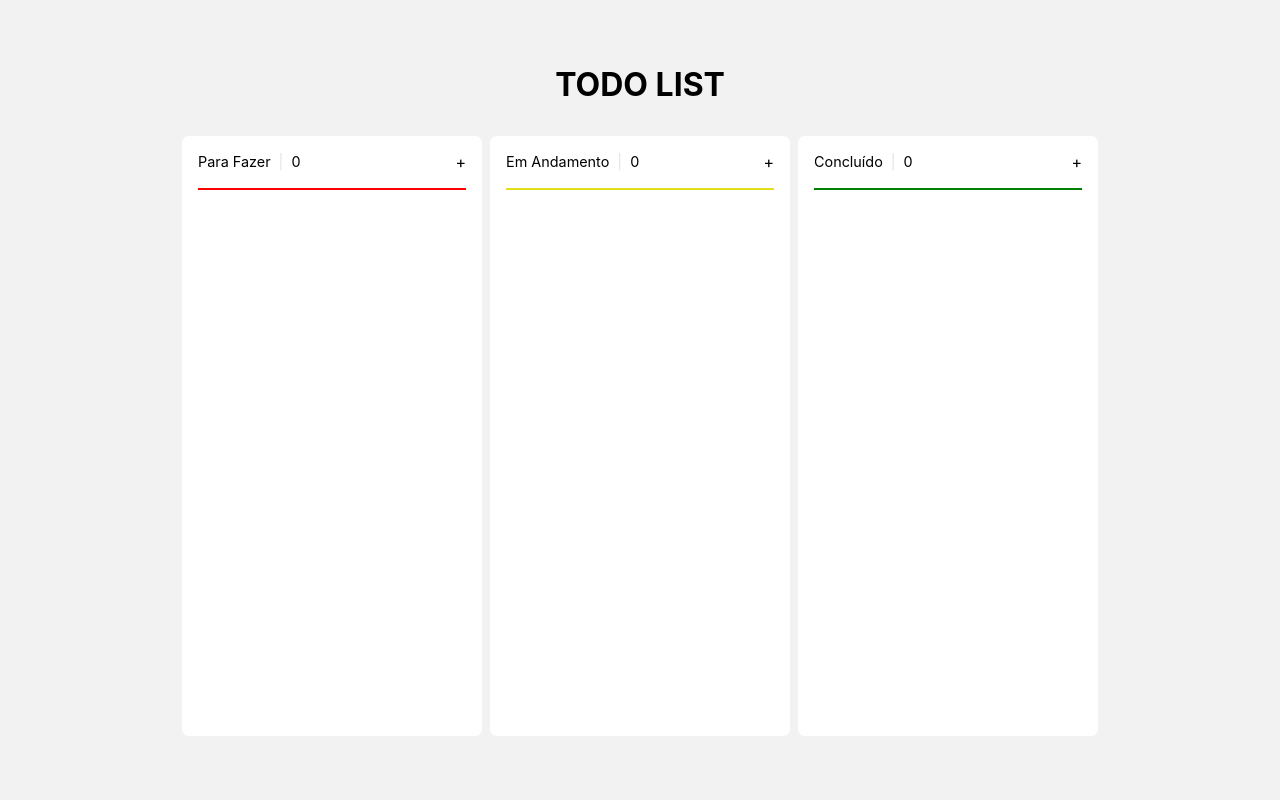
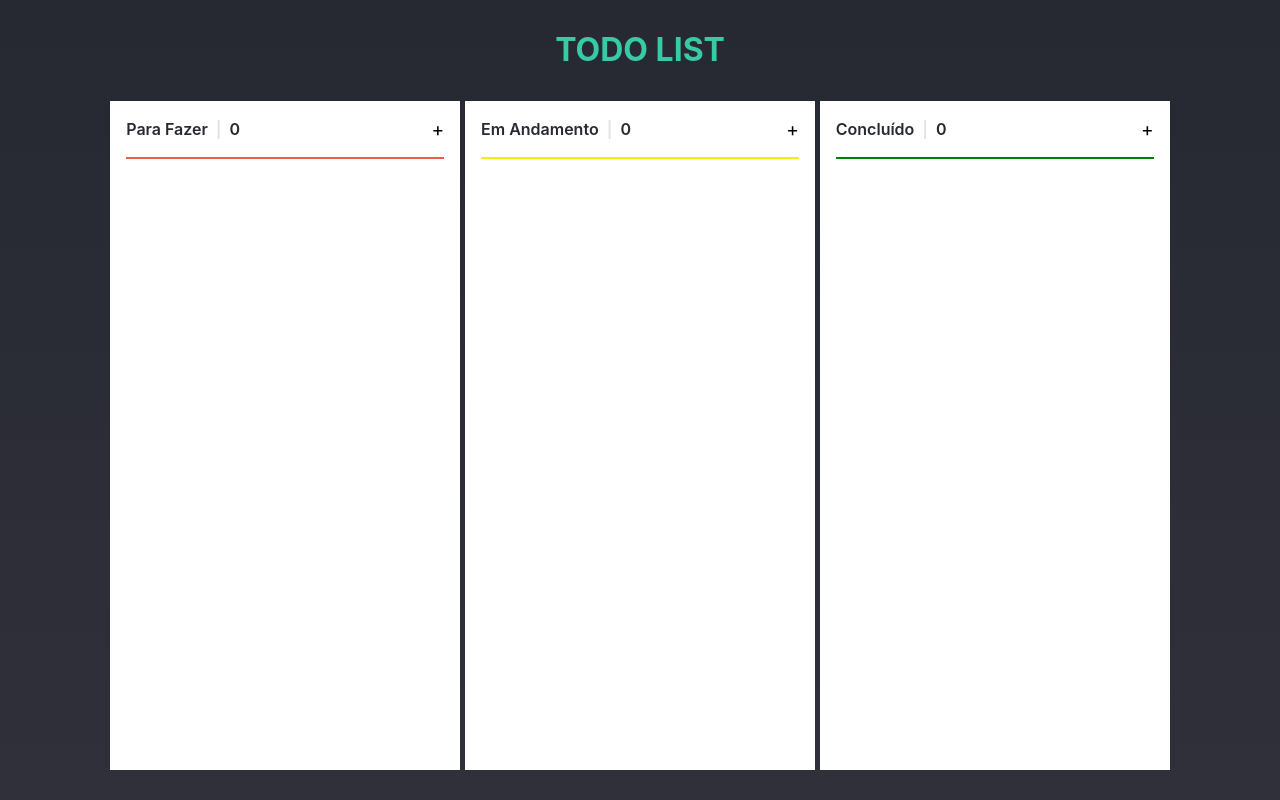
Before and after one commit to rodhenr/ToDo-List, a React (Create React App) app: page / in a window 1280 px wide. Built offline with nearby package versions, Linux system fonts and the light colour scheme.

Commit message:
Mudanças no layout

```diff
--- a/src/App.jsx
+++ b/src/App.jsx
@@ -24,9 +24,15 @@ function App() {
   }, [itens]);
 
   function salvarNovoItem(id, desc, coluna) {
-    setItens((prevState) => {
-      return [...prevState, { id, desc, coluna }];
-    });
+    const repetido = itens.some((i) => i.desc === desc);
+
+    if (!repetido) {
+      setItens((prevState) => {
+        return [...prevState, { id, desc, coluna }];
+      });
+    } else {
+      alert("Item repetido! Digite outra descrição.");
+    }
   }
 
   function excluirItem(id) {
@@ -43,6 +49,7 @@ function App() {
           id={item.id}
           key={item.id}
           desc={item.desc}
+          itens={itens}
           setItens={setItens}
           colunaAtual={item.coluna}
           excluirItem={excluirItem}
--- a/src/components/Coluna.jsx
+++ b/src/components/Coluna.jsx
@@ -1,6 +1,8 @@
 import { useState } from "react";
+
 import { useDrop } from "react-dnd";
-const { v4: uuidv4 } = require("uuid");
+
+import { v4 as uuidv4 } from "uuid";
 
 function Coluna({ children, className, titulo, salvarNovoItem }) {
   const [novoItem, setNovoItem] = useState("");
@@ -19,7 +21,7 @@ function Coluna({ children, className, titulo, salvarNovoItem }) {
   const getBackgroundColor = () => {
     if (isOver) {
       if (canDrop) {
-        return "#75d17bc8";
+        return "#ebebeb";
       }
     } else {
       return "";
@@ -40,7 +42,6 @@ function Coluna({ children, className, titulo, salvarNovoItem }) {
       salvarNovoItem(uuidv4(), novoItem, titulo);
       setNovoItem("");
       setOpen(false);
-      alert("Novo Item Adicionado!");
     } else {
       return;
     }
@@ -63,7 +64,7 @@ function Coluna({ children, className, titulo, salvarNovoItem }) {
             <span onClick={handleOpen}>{open ? "-" : "+"}</span>
           </div>
         </div>
-        <div className="novo-item">
+        <div className={open ? "novo-item ativo" : "novo-item"}>
           {open && (
             <>
               <input
--- a/src/components/Item.jsx
+++ b/src/components/Item.jsx
@@ -2,9 +2,12 @@ import { useDrag } from "react-dnd";
 
 import { NOME_COLUNAS } from "./constants";
 
+import { FontAwesomeIcon } from "@fortawesome/react-fontawesome";
+import { faTrash } from "@fortawesome/free-solid-svg-icons";
+
 import "../styles/Item.scss";
 
-function Item({ desc, setItens, colunaAtual, excluirItem, id }) {
+function Item({ desc, setItens, colunaAtual, excluirItem, id, itens }) {
   const [{ isDragging }, drag] = useDrag({
     type: "item",
     item: { desc, colunaAtual },
@@ -35,22 +38,23 @@ function Item({ desc, setItens, colunaAtual, excluirItem, id }) {
 
   const opacity = isDragging ? 0.4 : 1;
 
-  // Percorre o state em busca do item e altera o nome de sua coluna
   function mudarColunaItem(item, nomeColuna) {
-    setItens((prevState) => {
-      return prevState.map((i) => {
-        return {
-          ...i,
-          coluna: i.desc === item.desc ? nomeColuna : i.coluna,
-        };
-      });
-    });
+    const valorAlterar = itens.filter((i) => i.desc === item.desc);
+    const novoArray = itens.filter((i) => i.desc !== item.desc);
+
+    valorAlterar[0].coluna = nomeColuna;
+    novoArray.push(...valorAlterar);
+
+    setItens(novoArray);
   }
 
   return (
     <div ref={drag} className="item" style={{ opacity }}>
+      <div className="item-circle"></div>
       {desc}
-      <span onClick={() => excluirItem(id)}>X</span>
+      <span onClick={() => excluirItem(id)}>
+        <FontAwesomeIcon icon={faTrash} />
+      </span>
     </div>
   );
 }
--- a/src/index.css
+++ b/src/index.css
@@ -1,5 +1,5 @@
 body {
-  background-color: #f2f2f2;
+  background: linear-gradient(to bottom, #262932, #30303a);
   overflow: hidden;
   margin: 0;
   font-family: -apple-system, BlinkMacSystemFont, "Segoe UI", "Roboto", "Oxygen",
--- a/src/styles/App.scss
+++ b/src/styles/App.scss
@@ -6,6 +6,7 @@
   height: 100vh;
 
   h1 {
+    color: #38caa5;
     margin: 0;
     padding-bottom: 2rem;
   }
@@ -14,39 +15,24 @@
 .container-colunas {
   align-items: center;
   display: flex;
-  gap: 0.5rem;
+  gap: 0.3rem;
   justify-content: center;
 }
 
 .coluna {
   background-color: #fff;
-  border-radius: 7px;
   display: flex;
   flex-direction: column;
-  gap: 0.7rem;
-  height: 600px;
+  gap: 0.4rem;
+  height: 650px;
   overflow-y: scroll;
-  width: 300px;
+  padding-bottom: 1.2rem;
+  width: 350px;
 }
 
 /* width */
 ::-webkit-scrollbar {
-  width: 7px;
-}
-
-/* Track */
-::-webkit-scrollbar-track {
-  background: #f1f1f1;
-}
-
-/* Handle */
-::-webkit-scrollbar-thumb {
-  background: #888;
-}
-
-/* Handle on hover */
-::-webkit-scrollbar-thumb:hover {
-  background: #555;
+  display: none;
 }
 
 .coluna-desc {
@@ -69,8 +55,9 @@
 
 .desc-info {
   align-items: center;
+  color: #262932;
   display: flex;
-  font-size: 0.9rem;
+  font-weight: 600;
   display: flex;
   gap: 0.5rem;
 
@@ -83,44 +70,78 @@
 
 .desc-novo {
   cursor: pointer;
+  font-size: 1.2rem;
 }
 
 .novo-item {
   display: flex;
-  gap: 0.2rem;
+  max-height: 0;
   width: 100%;
 
   input {
-    border: 1px solid black;
+    background-color: #dfe1ef;
+    border: none;
     border-radius: 0;
     box-sizing: border-box;
+    color: #000;
     font-size: 0.8rem;
     left: 0;
-    padding: 0.4rem;
+    padding: 0.6rem 0.4rem;
     width: 100%;
+
+    &::placeholder {
+      color: #000;
+    }
+
+    &:focus {
+      outline: none;
+    }
   }
 
   button {
+    border: none;
+    color: #fff;
     cursor: pointer;
-    width: 70px;
+    width: 50px;
   }
+}
+
+.novo-item.ativo {
+  max-height: 100%;
+  transition: 0.3s max-height linear;
 }
 
 .coluna-fazer {
   .coluna-desc {
-    border-color: red;
+    border-color: #f45849;
   }
-  .item {
-    border-color: red;
+
+  .item-circle {
+    background-color: #f45849;
+  }
+
+  .novo-item {
+    button {
+      background-color: #f45849;
+      color: #fff;
+    }
   }
 }
 
 .coluna-andamento {
   .coluna-desc {
-    border-color: rgb(223, 223, 28);
+    border-color: #efef02;
   }
-  .item {
-    border-color: rgb(223, 223, 28);
+
+  .item-circle {
+    background-color: #efef02;
+  }
+
+  .novo-item {
+    button {
+      background-color: #efef02;
+      color: #000;
+    }
   }
 }
 
@@ -128,7 +149,15 @@
   .coluna-desc {
     border-color: green;
   }
-  .item {
-    border-color: green;
+
+  .item-circle {
+    background-color: green;
+  }
+
+  .novo-item {
+    button {
+      background-color: green;
+      color: #fff;
+    }
   }
 }
--- a/src/styles/Item.scss
+++ b/src/styles/Item.scss
@@ -1,18 +1,27 @@
 .item {
   align-items: center;
-  border: 1px solid black;
-  border-left: 6px solid black;
+  border: 1px solid #68696e;
   border-radius: 4px;
   box-sizing: border-box;
+  color: #68696e;
   display: grid;
-  grid-template-columns: 1fr 10px;
-  font-size: 0.9rem;
+  grid-template-columns: 15px 1fr 10px;
+  font-size: 0.75rem;
+  justify-content: space-between;
+  gap: 0.4rem;
+  margin: 0 1rem;
   min-height: 50px;
-  justify-content: space-between;
-  margin: 0 1rem;
-  padding: 0 0.8rem;
+  padding: 0.3rem 0.8rem;
+  word-break: break-word;
 
   span {
     cursor: pointer;
   }
 }
+
+.item-circle {
+  background-color: black;
+  border-radius: 50%;
+  height: 8px;
+  width: 8px;
+}
```
